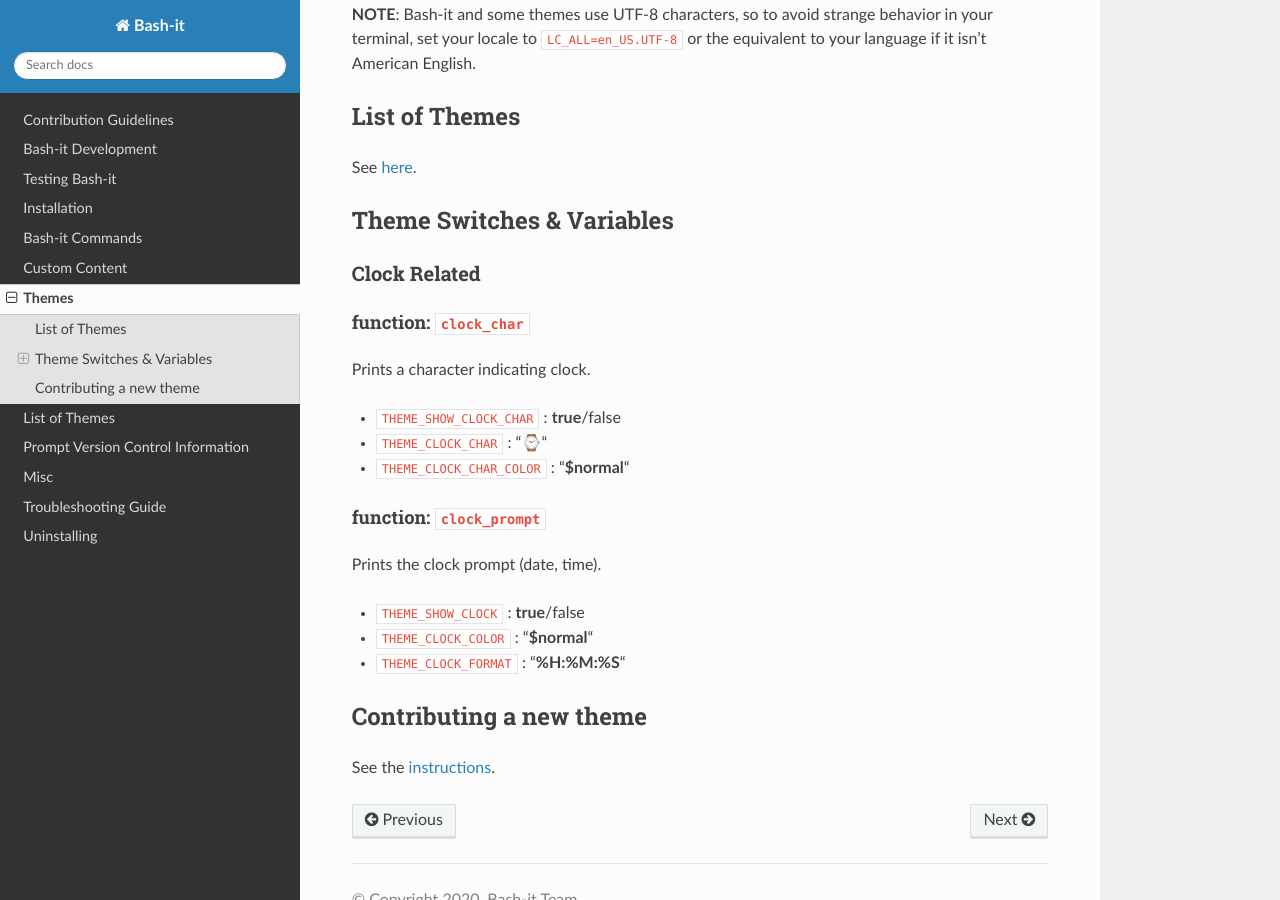
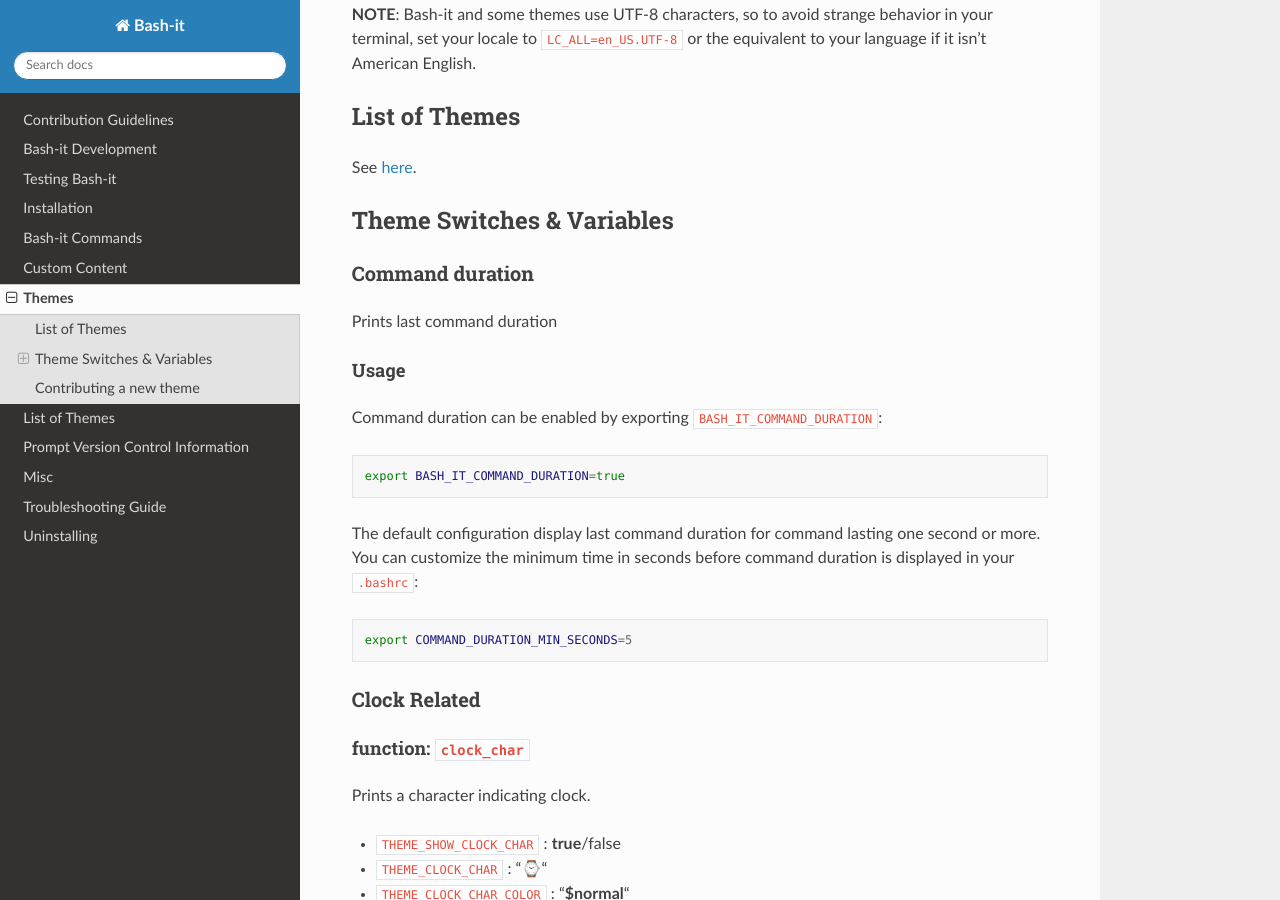
Before and after one commit to Bash-it/bash-it, a Sphinx documentation site: the page built from docs/themes.rst, in a window 1280 px wide and 900 px high, scrolled down 633 px. Built offline with Sphinx 7.4.7 and the Read the Docs theme 2.0.0, drawn with Linux system fonts in a browser that asks for light colours.

Commit message:
add command time duration plugin (#1683)

```diff
--- a/docs/themes.rst
+++ b/docs/themes.rst
@@ -37,6 +37,29 @@
 Theme Switches & Variables
 ^^^^^^^^^^^^^^^^^^^^^^^^^^
 
+.. _command_duration:
+
+Command duration
+================
+
+Prints last command duration
+
+Usage
+#####
+
+Command duration can be enabled by exporting ``BASH_IT_COMMAND_DURATION``:
+
+.. code-block:: bash
+
+   export BASH_IT_COMMAND_DURATION=true
+
+The default configuration display last command duration for command lasting one second or more.
+You can customize the minimum time in seconds before command duration is displayed in your ``.bashrc``:
+
+.. code-block:: bash
+
+   export COMMAND_DURATION_MIN_SECONDS=5
+
 Clock Related
 =============
 
```
Also changed, not shown: docs/themes-list/barbuk.rst (+14 -0 lines), themes/barbuk/README.rst (added), 4 other files.
